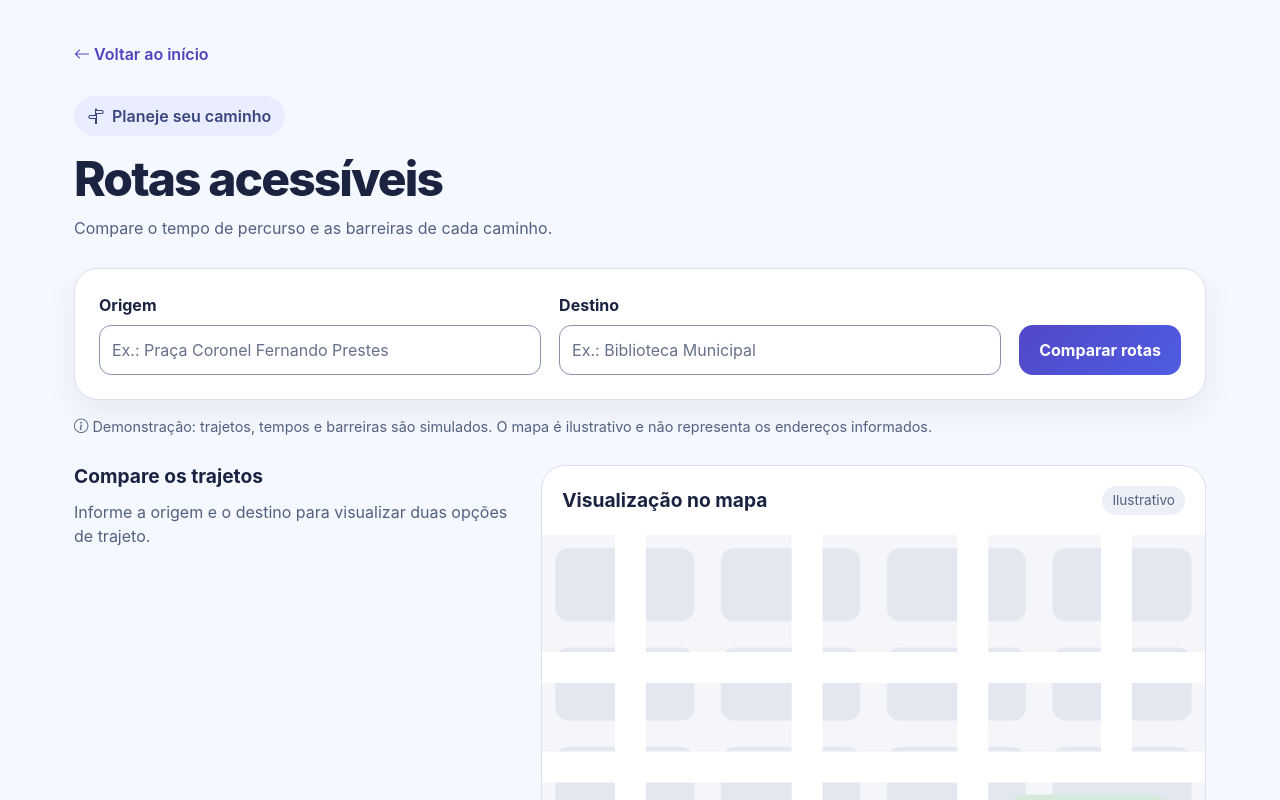
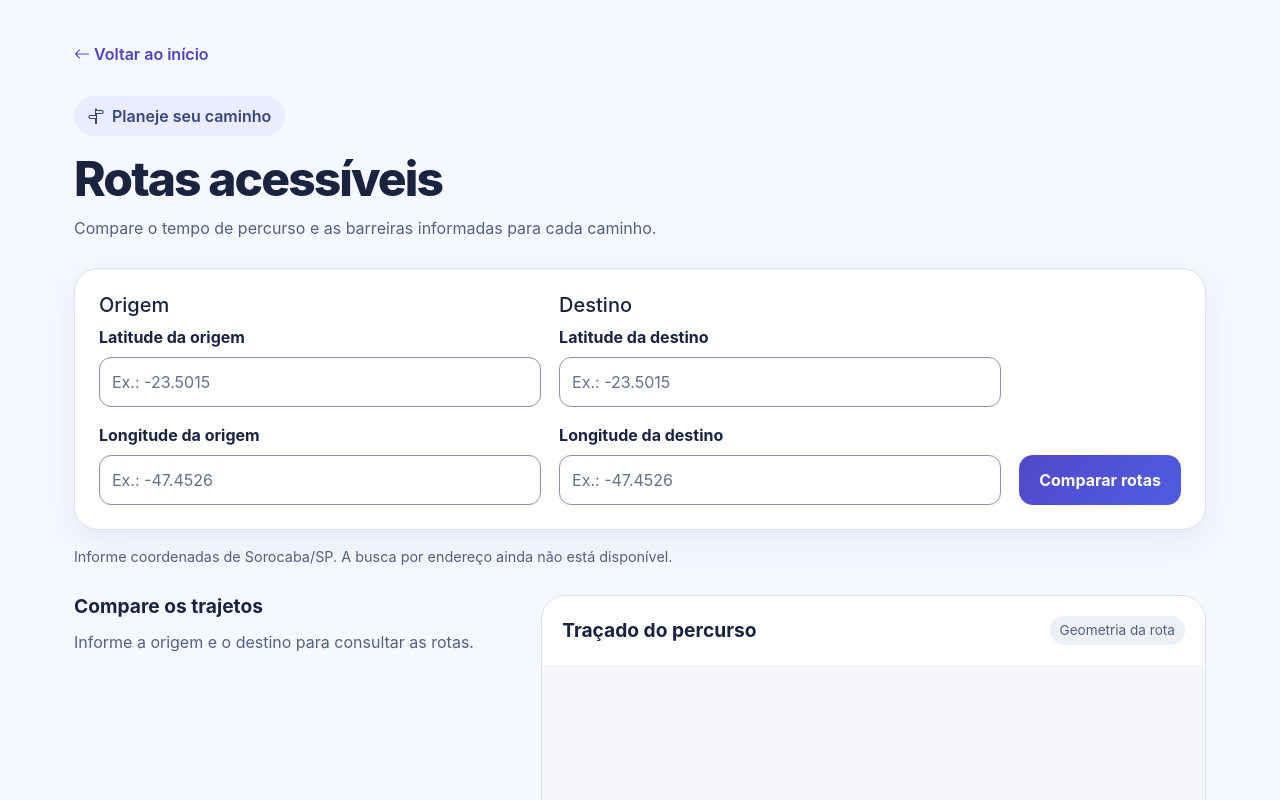
Before and after one commit to anajuliaberzin/acessa-mais-frontend, an Angular app: page /rotas in a window 1280 px wide. Shown: the top 800 px of the page. Built offline with nearby package versions, Linux system fonts and the light colour scheme.

Commit message:
feat: connect accessible routes UI to backend API

```diff
--- a/src/app/rotas/rotas.component.html
+++ b/src/app/rotas/rotas.component.html
@@ -7,76 +7,89 @@
       ><i class="bi bi-signpost-split" aria-hidden="true"></i> Planeje seu caminho</span
     >
     <h1>Rotas acessíveis</h1>
-    <p>Compare o tempo de percurso e as barreiras de cada caminho.</p>
+    <p>Compare o tempo de percurso e as barreiras informadas para cada caminho.</p>
   </header>
-
   <form
     class="search-panel"
     (ngSubmit)="comparar()"
     novalidate
     aria-label="Comparar rotas"
-    aria-describedby="demo-note"
+    aria-describedby="coordinates-note"
   >
-    <div>
-      <label for="origem">Origem</label>
-      <input
-        id="origem"
-        name="origem"
-        [(ngModel)]="origem"
-        (ngModelChange)="limparConsulta()"
-        placeholder="Ex.: Praça Coronel Fernando Prestes"
-        required
-        maxlength="200"
-        [attr.aria-invalid]="consultou() && !origem.trim()"
-        [attr.aria-describedby]="erro() ? 'form-error' : null"
-      />
-    </div>
-    <div>
-      <label for="destino">Destino</label>
-      <input
-        id="destino"
-        name="destino"
-        [(ngModel)]="destino"
-        (ngModelChange)="limparConsulta()"
-        placeholder="Ex.: Biblioteca Municipal"
-        required
-        maxlength="200"
-        [attr.aria-invalid]="consultou() && !destino.trim()"
-        [attr.aria-describedby]="erro() ? 'form-error' : null"
-      />
-    </div>
-    <button class="compare-btn" type="submit">Comparar rotas</button>
+    @for (ponto of pontos; track ponto.id) {
+      <fieldset>
+        <legend class="h5">{{ ponto.nome }}</legend>
+        <label [for]="ponto.id + '-latitude'">Latitude da {{ ponto.nome.toLowerCase() }}</label>
+        <input
+          [id]="ponto.id + '-latitude'"
+          [name]="ponto.id + '-latitude'"
+          type="number"
+          step="any"
+          min="-90"
+          max="90"
+          required
+          [(ngModel)]="ponto.latitude"
+          (ngModelChange)="limparConsulta()"
+          placeholder="Ex.: -23.5015"
+          [attr.aria-invalid]="consultou() && invalido(ponto.latitude, 90)"
+          [attr.aria-describedby]="erro() ? 'form-error' : 'coordinates-note'"
+        />
+        <label [for]="ponto.id + '-longitude'" class="mt-3"
+          >Longitude da {{ ponto.nome.toLowerCase() }}</label
+        >
+        <input
+          [id]="ponto.id + '-longitude'"
+          [name]="ponto.id + '-longitude'"
+          type="number"
+          step="any"
+          min="-180"
+          max="180"
+          required
+          [(ngModel)]="ponto.longitude"
+          (ngModelChange)="limparConsulta()"
+          placeholder="Ex.: -47.4526"
+          [attr.aria-invalid]="consultou() && invalido(ponto.longitude, 180)"
+          [attr.aria-describedby]="erro() ? 'form-error' : 'coordinates-note'"
+        />
+      </fieldset>
+    }
+    <button class="compare-btn" type="submit" [disabled]="carregando()">
+      {{ carregando() ? 'Consultando…' : 'Comparar rotas' }}
+    </button>
     @if (erro()) {
       <p id="form-error" class="form-error" role="alert">{{ erro() }}</p>
     }
   </form>
-  <p id="demo-note" class="demo-note">
-    <i class="bi bi-info-circle" aria-hidden="true"></i>
-    Demonstração: trajetos, tempos e barreiras são simulados. O mapa é ilustrativo e não representa
-    os endereços informados.
+  <p id="coordinates-note" class="demo-note">
+    Informe coordenadas de Sorocaba/SP. A busca por endereço ainda não está disponível.
   </p>
-
   <div class="comparison-layout">
     <section aria-labelledby="options-title">
       <h2 id="options-title">Compare os trajetos</h2>
       <div role="status" aria-live="polite" aria-atomic="true" class="result-status">
-        @if (selecionada(); as ativa) {
-          2 opções encontradas. {{ ativa.nome }} selecionada: {{ ativa.minutos }} min,
-          acessibilidade {{ ativa.score }}/100.
-        } @else if (consultou() && !erro()) {
-          Nenhum trajeto para comparar: origem e destino são iguais. Informe lugares diferentes.
-        } @else {
-          Informe a origem e o destino para visualizar duas opções de trajeto.
+        @if (carregando()) {
+          Consultando trajetos…
+        } @else if (selecionada(); as ativa) {
+          {{ rotas().length }} opção(ões) encontrada(s). {{ ativa.nome }} selecionada:
+          {{ ativa.tempo_minutos }} min.
+        } @else if (!consultou()) {
+          Informe a origem e o destino para consultar as rotas.
         }
+        {{ mensagem() }}
       </div>
+      @if (semAcessivel()) {
+        <p class="accessibility-note">
+          Rota acessível não determinada. As alternativas abaixo não têm acessibilidade confirmada.
+        </p>
+      }
       @if (rotas().length) {
         <fieldset>
-          <legend class="visually-hidden">Selecione a rota exibida no mapa</legend>
+          <legend class="visually-hidden">Selecione o trajeto exibido</legend>
           @for (rota of rotas(); track rota.id) {
             <label
               class="route-card"
               [class.selected]="selecionada()?.id === rota.id"
-              [class.accessible]="rota.id === 'acessivel'"
+              [class.accessible]="rota.id === 'acessivel' && rota.acessibilidade_avaliada"
             >
               <span class="card-heading">
                 <input
@@ -91,87 +104,91 @@
               </span>
               <span class="route-details" [id]="'details-' + rota.id">
                 <span class="metrics"
-                  ><strong>{{ rota.minutos }} min</strong> <span>· {{ rota.distancia }}</span></span
+                  ><strong>{{ rota.tempo_minutos | number: '1.0-2' }} min</strong> ·
+                  {{ rota.distancia_metros | number: '1.0-0' }} m</span
                 >
-                <span class="score">Acessibilidade: {{ rota.score }}/100</span>
-                <span class="barriers-title">Principais barreiras</span>
-                @for (barreira of rota.barreiras; track barreira) {
+                <span class="score"
+                  >Acessibilidade:
+                  {{
+                    rota.score_acessibilidade !== null && rota.acessibilidade_avaliada
+                      ? rota.score_acessibilidade + '/100'
+                      : 'não avaliada'
+                  }}</span
+                >
+                <span
+                  >Avaliação {{ rota.acessibilidade_avaliada ? 'disponível' : 'parcial' }} ·
+                  confiança {{ rota.nivel_confianca }}</span
+                >
+                <span class="barriers-title">Barreiras informadas</span>
+                @for (barreira of rota.barreiras; track $index) {
                   <span class="barrier"
                     ><i class="bi bi-exclamation-triangle" aria-hidden="true"></i>
-                    {{ barreira }}</span
+                    {{ barreira.descricao }}</span
+                  >
+                } @empty {
+                  <span class="barrier"
+                    >Nenhuma barreira informada. Isso não garante um caminho sem obstáculos.</span
                   >
                 }
               </span>
               <span class="selection-label">{{
-                selecionada()?.id === rota.id ? '✓ Selecionada no mapa' : 'Selecionar esta rota'
+                selecionada()?.id === rota.id ? '✓ Trajeto selecionado' : 'Selecionar este trajeto'
               }}</span>
             </label>
           }
         </fieldset>
       }
     </section>
-
     <section class="map-panel" aria-labelledby="map-title">
       <div class="map-heading">
-        <h2 id="map-title">Visualização no mapa</h2>
-        <span class="mock-badge">Ilustrativo</span>
+        <h2 id="map-title">Traçado do percurso</h2>
+        <span class="mock-badge">Geometria da rota</span>
       </div>
       <svg viewBox="0 0 600 400" role="img" aria-labelledby="map-svg-title map-svg-description">
         <title id="map-svg-title">
-          {{
-            selecionada()
-              ? selecionada()!.nome + ' selecionada'
-              : 'Mapa ilustrativo sem rota selecionada'
-          }}
+          {{ selecionada() ? selecionada()!.nome + ' selecionada' : 'Nenhum trajeto selecionado' }}
         </title>
         <desc id="map-svg-description">
-          Esquema sem escala. O traçado destacado liga A, origem, a B, destino. Os detalhes de
-          acessibilidade estão nas opções de trajeto.
+          Geometria recebida do serviço de rotas, ajustada à tela, sem mapa de fundo. A e B indicam
+          os extremos do trajeto.
         </desc>
-        <defs>
-          <pattern id="blocks" width="150" height="90" patternUnits="userSpaceOnUse">
-            <rect x="12" y="12" width="126" height="66" rx="12" fill="#e3e7f0" />
-          </pattern>
-        </defs>
         <rect width="600" height="400" fill="#f5f6fa" />
-        <rect width="600" height="400" fill="url(#blocks)" />
-        <rect x="415" y="235" width="160" height="110" rx="25" fill="#d4eadb" />
-        <text x="495" y="295" text-anchor="middle" fill="#365841" font-size="18">Praça</text>
-        <g fill="none" stroke="#fff" stroke-width="28" stroke-linejoin="round">
-          <path
-            d="M 0 120 H 600 M 0 210 H 600 M 0 300 H 390 M 80 0 V 400 M 240 0 V 400 M 390 0 V 400 M 520 0 V 210"
-          />
-        </g>
-        @if (selecionada(); as ativa) {
+        @if (projecao(); as desenho) {
           <path
             class="active-route"
-            [attr.data-route]="ativa.id"
-            [attr.d]="ativa.tracado"
+            [attr.data-route]="selecionada()!.id"
+            [attr.d]="desenho.d"
             fill="none"
-            [attr.stroke]="ativa.id === 'acessivel' ? '#16704a' : '#5850c9'"
-            stroke-width="9"
+            stroke="#5850c9"
+            stroke-width="6"
             stroke-linejoin="round"
             stroke-linecap="round"
           />
           <g fill="#1a2340" stroke="#fff" stroke-width="3">
-            <circle cx="80" cy="300" r="19" />
-            <circle cx="520" cy="120" r="19" />
+            <circle [attr.cx]="desenho.inicio[0]" [attr.cy]="desenho.inicio[1]" r="16" />
+            <circle [attr.cx]="desenho.fim[0]" [attr.cy]="desenho.fim[1]" r="16" />
           </g>
-          <g fill="#fff" text-anchor="middle" font-size="18" font-weight="700">
-            <text x="80" y="306">A</text>
-            <text x="520" y="126">B</text>
+          <g fill="#fff" text-anchor="middle" font-size="16" font-weight="700">
+            <text [attr.x]="desenho.inicio[0]" [attr.y]="desenho.inicio[1] + 5">A</text>
+            <text [attr.x]="desenho.fim[0]" [attr.y]="desenho.fim[1] + 5">B</text>
           </g>
         }
       </svg>
       <div class="map-caption">
         @if (selecionada(); as ativa) {
-          <p class="active-label">
-            {{ ativa.nome }} ativa · {{ ativa.minutos }} min · {{ ativa.distancia }}
+          <p class="active-label">{{ ativa.nome }} ativa · {{ ativa.tempo_minutos }} min</p>
+          <p>
+            <strong>Origem solicitada:</strong> {{ pontos[0].latitude }}, {{ pontos[0].longitude }}
           </p>
-          <p><strong>A · Origem:</strong> {{ origem.trim() }}</p>
-          <p><strong>B · Destino:</strong> {{ destino.trim() }}</p>
+          <p>
+            <strong>Destino solicitado:</strong> {{ pontos[1].latitude }}, {{ pontos[1].longitude }}
+          </p>
+          <p>
+            Traçado sem mapa de fundo. Os extremos podem ser ajustados pelo serviço à via mais
+            próxima.
+          </p>
         } @else {
-          <p>Seu trajeto aparecerá aqui após a comparação.</p>
+          <p>Seu trajeto aparecerá aqui após a consulta.</p>
         }
       </div>
     </section>
--- a/src/app/rotas/rotas.component.ts
+++ b/src/app/rotas/rotas.component.ts
@@ -1,43 +1,156 @@
-import { Component, signal } from '@angular/core';
+import { Component, computed, inject, OnDestroy, signal } from '@angular/core';
+import { DecimalPipe } from '@angular/common';
+import { HttpErrorResponse } from '@angular/common/http';
 import { FormsModule } from '@angular/forms';
 import { RouterLink } from '@angular/router';
-import { OpcaoRota, ROTAS_MOCK } from './rotas.mock';
+import { Subscription, TimeoutError } from 'rxjs';
+import { OpcaoRota, RotasService } from './rotas.service';
 
 @Component({
   selector: 'app-rotas',
-  imports: [FormsModule, RouterLink],
+  imports: [FormsModule, RouterLink, DecimalPipe],
   templateUrl: './rotas.component.html',
   styleUrl: './rotas.component.css',
 })
-export class RotasComponent {
-  origem = '';
-  destino = '';
+export class RotasComponent implements OnDestroy {
+  private readonly service = inject(RotasService);
+  private consulta?: Subscription;
+  readonly pontos = [
+    {
+      id: 'origem',
+      nome: 'Origem',
+      latitude: null as number | null,
+      longitude: null as number | null,
+    },
+    {
+      id: 'destino',
+      nome: 'Destino',
+      latitude: null as number | null,
+      longitude: null as number | null,
+    },
+  ];
   readonly consultou = signal(false);
+  readonly carregando = signal(false);
   readonly erro = signal('');
-  readonly rotas = signal<readonly OpcaoRota[]>([]);
+  readonly mensagem = signal('');
+  readonly rotas = signal<OpcaoRota[]>([]);
   readonly selecionada = signal<OpcaoRota | null>(null);
+  readonly semAcessivel = signal(false);
+  readonly projecao = computed(() => {
+    const ativa = this.selecionada();
+    if (!ativa) return null;
+    // Ajuste visual do GeoJSON ao SVG, sem calcular trajetos ou distâncias.
+    let minX = Infinity,
+      minY = Infinity,
+      maxX = -Infinity,
+      maxY = -Infinity;
+    for (const rota of this.rotas())
+      for (const [x, y] of rota.geometria.coordinates) {
+        minX = Math.min(minX, x);
+        maxX = Math.max(maxX, x);
+        minY = Math.min(minY, y);
+        maxY = Math.max(maxY, y);
+      }
+    const dx = maxX - minX,
+      dy = maxY - minY;
+    const escala = Math.min(dx ? 500 / dx : Infinity, dy ? 300 / dy : Infinity);
+    const fator = Number.isFinite(escala) ? escala : 1;
+    const pontos = ativa.geometria.coordinates.map(([x, y]) => [
+      300 + (x - (minX + maxX) / 2) * fator,
+      200 - (y - (minY + maxY) / 2) * fator,
+    ]);
+    return {
+      d: pontos.map(([x, y], i) => (i ? 'L ' : 'M ') + x + ' ' + y).join(' '),
+      inicio: pontos[0],
+      fim: pontos[pontos.length - 1],
+    };
+  });
 
+  invalido(valor: number | null, limite: number): boolean {
+    return valor === null || !Number.isFinite(valor) || Math.abs(valor) > limite;
+  }
   limparConsulta(): void {
+    this.consulta?.unsubscribe();
+    this.carregando.set(false);
     this.consultou.set(false);
     this.erro.set('');
+    this.mensagem.set('');
+    this.semAcessivel.set(false);
     this.rotas.set([]);
     this.selecionada.set(null);
   }
-
   comparar(): void {
     this.limparConsulta();
     this.consultou.set(true);
-    if (!this.origem.trim() || !this.destino.trim()) {
-      this.erro.set('Informe a origem e o destino para comparar as rotas.');
+    if (this.pontos.some((p) => this.invalido(p.latitude, 90) || this.invalido(p.longitude, 180))) {
+      this.erro.set(
+        'Informe a origem e o destino com latitude entre -90 e 90 e longitude entre -180 e 180.',
+      );
       return;
     }
-    if (
-      this.origem.trim().toLocaleLowerCase('pt-BR') ===
-      this.destino.trim().toLocaleLowerCase('pt-BR')
-    ) {
+    const [origem, destino] = this.pontos.map((p) => ({
+      latitude: p.latitude!,
+      longitude: p.longitude!,
+    }));
+    if (origem.latitude === destino.latitude && origem.longitude === destino.longitude) {
+      this.mensagem.set('Origem e destino são iguais. Informe pontos diferentes.');
       return;
     }
-    this.rotas.set(ROTAS_MOCK);
-    this.selecionada.set(ROTAS_MOCK[1]);
+    this.carregando.set(true);
+    this.consulta = this.service.comparar(origem, destino).subscribe({
+      next: (r) => {
+        const opcoes: OpcaoRota[] = [{ ...r.rota_rapida, id: 'rapida', nome: 'Rota mais rápida' }];
+        if (r.rota_acessivel)
+          opcoes.push({
+            ...r.rota_acessivel,
+            id: 'acessivel',
+            nome:
+              r.acessibilidade_avaliada && r.rota_acessivel.acessibilidade_avaliada
+                ? 'Rota com melhor indicador de acessibilidade'
+                : 'Candidata com avaliação limitada',
+          });
+        r.alternativas.forEach((rota, i) =>
+          opcoes.push({
+            ...rota,
+            id: 'alternativa-' + (i + 1),
+            nome: 'Rota alternativa ' + (i + 1),
+          }),
+        );
+        this.rotas.set(opcoes);
+        this.selecionada.set(opcoes[0]);
+        this.semAcessivel.set(!r.rota_acessivel);
+        this.mensagem.set(r.mensagem);
+        this.carregando.set(false);
+      },
+      error: (error) => {
+        this.carregando.set(false);
+        if (error instanceof HttpErrorResponse && error.status === 404) {
+          this.mensagem.set(
+            'Nenhuma rota encontrada entre os pontos informados. Tente outros pontos.',
+          );
+        } else if (
+          error instanceof TimeoutError ||
+          (error instanceof HttpErrorResponse && error.status === 504)
+        ) {
+          this.erro.set('A consulta demorou a responder. Tente novamente.');
+        } else if (error instanceof HttpErrorResponse) {
+          const mensagens: Record<number, string> = {
+            0: 'Não foi possível conectar ao backend. Verifique se o serviço está em execução.',
+            400: 'O backend rejeitou as coordenadas. Confira a origem e o destino.',
+            502: 'O serviço de rotas retornou uma resposta inválida. Tente novamente mais tarde.',
+            503: 'O serviço de rotas está indisponível ou ainda não foi configurado. Tente novamente mais tarde.',
+          };
+          this.erro.set(
+            mensagens[error.status] ?? 'Não foi possível consultar as rotas. Tente novamente.',
+          );
+        } else
+          this.erro.set(
+            'A resposta de rotas não pôde ser interpretada. Tente novamente mais tarde.',
+          );
+      },
+    });
+  }
+  ngOnDestroy(): void {
+    this.consulta?.unsubscribe();
   }
 }
--- /dev/null
+++ b/src/app/rotas/rotas.service.ts
@@ -0,0 +1,87 @@
+import { inject, Injectable } from '@angular/core';
+import { HttpClient } from '@angular/common/http';
+import { map, timeout } from 'rxjs';
+import { API_BASE_URL } from '../auth/api.config';
+
+export interface Ponto {
+  latitude: number;
+  longitude: number;
+}
+export interface RotaApi {
+  tempo_minutos: number;
+  distancia_metros: number;
+  geometria: { type: 'LineString'; coordinates: [number, number][] };
+  score_acessibilidade: number | null;
+  barreiras: { tipo: string; descricao: string; trecho: number[] }[];
+  acessibilidade_avaliada: boolean;
+  nivel_confianca: string;
+}
+export interface ComparacaoApi {
+  rota_rapida: RotaApi;
+  rota_acessivel: RotaApi | null;
+  alternativas: RotaApi[];
+  acessibilidade_avaliada: boolean;
+  nivel_confianca: string;
+  mensagem: string;
+}
+export interface OpcaoRota extends RotaApi {
+  id: string;
+  nome: string;
+}
+
+function rotaValida(r: RotaApi): boolean {
+  return (
+    !!r &&
+    Number.isFinite(r.tempo_minutos) &&
+    r.tempo_minutos >= 0 &&
+    Number.isFinite(r.distancia_metros) &&
+    r.distancia_metros >= 0 &&
+    (r.score_acessibilidade === null ||
+      (Number.isFinite(r.score_acessibilidade) &&
+        r.score_acessibilidade >= 0 &&
+        r.score_acessibilidade <= 100)) &&
+    typeof r.acessibilidade_avaliada === 'boolean' &&
+    typeof r.nivel_confianca === 'string' &&
+    r.geometria?.type === 'LineString' &&
+    Array.isArray(r.geometria.coordinates) &&
+    r.geometria.coordinates.length >= 2 &&
+    r.geometria.coordinates.every(
+      (p) =>
+        Array.isArray(p) &&
+        p.length === 2 &&
+        Number.isFinite(p[0]) &&
+        Math.abs(p[0]) <= 180 &&
+        Number.isFinite(p[1]) &&
+        Math.abs(p[1]) <= 90,
+    ) &&
+    Array.isArray(r.barreiras) &&
+    r.barreiras.every((b) => b && typeof b.descricao === 'string')
+  );
+}
+
+@Injectable({ providedIn: 'root' })
+export class RotasService {
+  private readonly http = inject(HttpClient);
+  private readonly base = inject(API_BASE_URL);
+  comparar(origem: Ponto, destino: Ponto) {
+    return this.http
+      .post<ComparacaoApi>(this.base.replace(/\/$/, '') + '/rotas/comparar/', { origem, destino })
+      .pipe(
+        timeout(20000),
+        map((r) => {
+          if (
+            !r ||
+            !rotaValida(r.rota_rapida) ||
+            (r.rota_acessivel !== null && !rotaValida(r.rota_acessivel)) ||
+            !Array.isArray(r.alternativas) ||
+            !r.alternativas.every(rotaValida) ||
+            typeof r.mensagem !== 'string' ||
+            typeof r.acessibilidade_avaliada !== 'boolean'
+          ) {
+            throw new Error('Resposta de rotas inválida.');
+          }
+          return r;
+        }),
+      );
+  }
+}
```
Also changed, not shown: src/app/rotas/rotas.mock.ts (deleted, +0 -33 lines), 2 other files (tests, documents, lock files or other folders).
